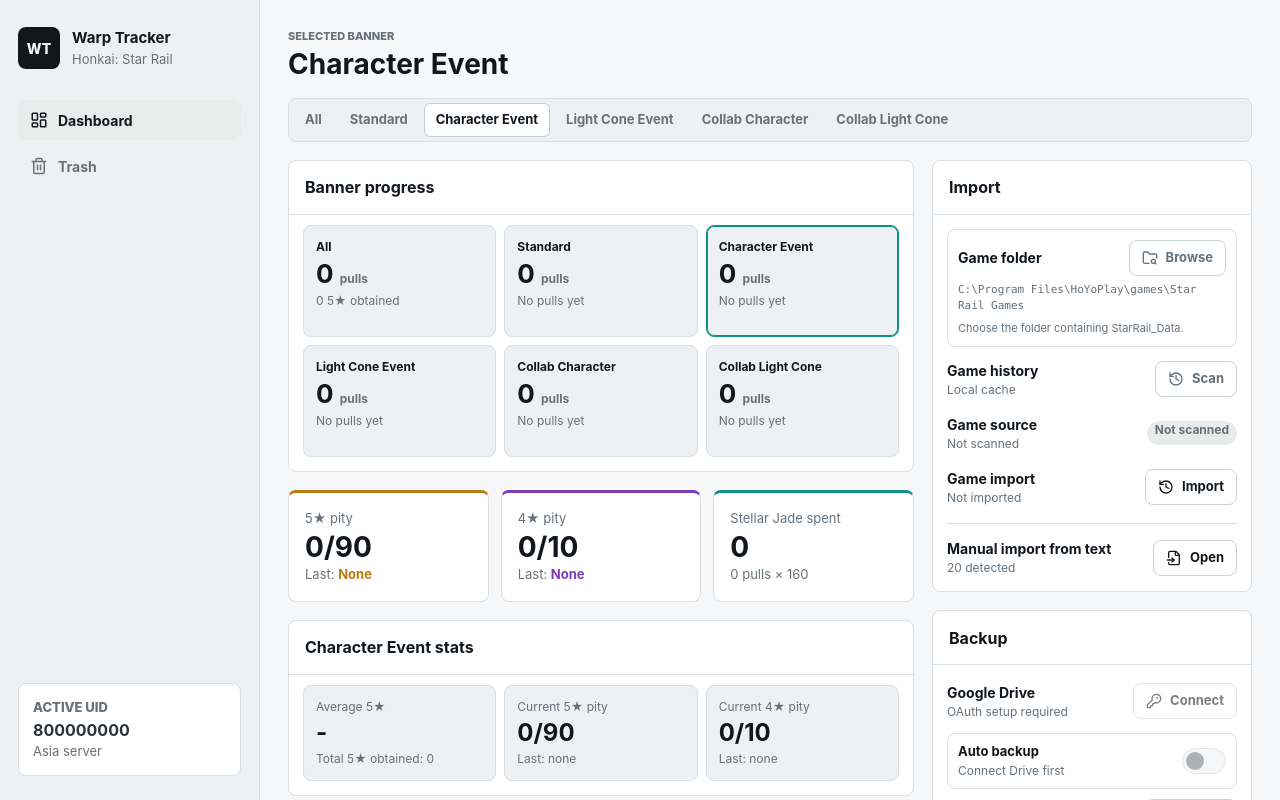
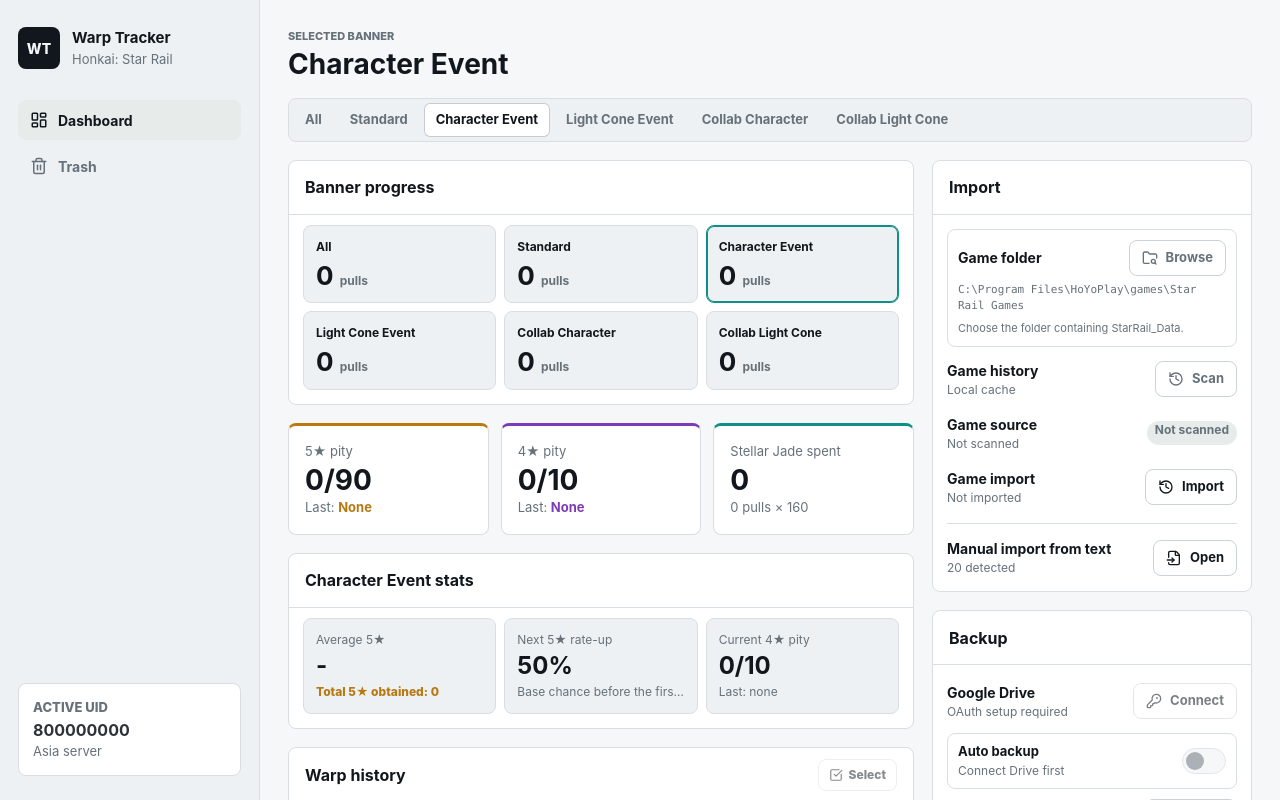
Before and after one commit to virtual-miku/miku-warp, a React (Vite) app: page / in a window 1280 px wide. Shown: the top 800 px of the page. Built offline with nearby package versions, Linux system fonts and the light colour scheme.

Commit message:
feat: show next rate-up chance

```diff
--- a/src/app/App.css
+++ b/src/app/App.css
@@ -212,6 +212,10 @@
   gap: 12px;
 }
 
+.stellar-jade-overview {
+  grid-template-columns: minmax(0, 1fr);
+}
+
 .pity-card {
   min-height: 112px;
   padding: 16px;
@@ -269,10 +273,10 @@
 }
 
 .banner-summary-card {
-  min-height: 112px;
-  display: grid;
-  align-content: start;
-  gap: 4px;
+  min-height: 76px;
+  display: grid;
+  align-content: center;
+  gap: 6px;
   padding: 12px;
   border: 1px solid var(--border);
   border-radius: 8px;
@@ -351,6 +355,11 @@
   font-size: 12px;
   text-overflow: ellipsis;
   white-space: nowrap;
+}
+
+.banner-detail-item .banner-detail-gold {
+  color: var(--rarity-5);
+  font-weight: 800;
 }
 
 .banner-detail-item strong {
--- a/src/app/App.tsx
+++ b/src/app/App.tsx
@@ -79,7 +79,10 @@
 import { BannerStatsPanel } from '../features/warp-history/components/BannerStatsPanel'
 import { BannerSummaryGrid } from '../features/warp-history/components/BannerSummaryGrid'
 import { BannerTabs } from '../features/warp-history/components/BannerTabs'
-import { PityOverview } from '../features/warp-history/components/PityOverview'
+import {
+  PityOverview,
+  StellarJadeOverview,
+} from '../features/warp-history/components/PityOverview'
 import {
   WarpTimeline,
   type TimelineRarityFilter,
@@ -1738,7 +1741,9 @@
                 summaries={bannerSummaries}
                 onBannerTypeChange={handleBannerTypeChange}
               />
-              {activeBannerType === 'all' ? null : (
+              {activeBannerType === 'all' ? (
+                <StellarJadeOverview totalPulls={activeAccountPullCount} />
+              ) : (
                 <>
                   <PityOverview
                     bannerType={activeBannerType}
--- a/src/features/warp-history/components/BannerStatsPanel.tsx
+++ b/src/features/warp-history/components/BannerStatsPanel.tsx
@@ -1,9 +1,6 @@
-import {
-  getBannerLabel,
-  getFiveStarHardPity,
-  type BannerType,
-} from '../domain/banner'
+import { getBannerLabel, type BannerType } from '../domain/banner'
 import type { WarpBannerSummary } from '../../persistence/data/warp-pull-history'
+import { getNextRateUpChance } from '../domain/rate-up'
 
 type BannerStatsPanelProps = {
   bannerType: BannerType
@@ -14,6 +11,11 @@
   bannerType,
   summary,
 }: BannerStatsPanelProps) {
+  const nextRateUp = getNextRateUpChance(
+    bannerType,
+    summary?.lastFiveStarName,
+  )
+
   return (
     <section className="banner-detail-panel" aria-label="Banner statistics">
       <header className="panel-header">
@@ -27,14 +29,12 @@
             summary?.fiveStarCount,
           )}
           detail={`Total 5★ obtained: ${summary?.fiveStarCount ?? 0}`}
+          detailClassName="banner-detail-gold"
         />
         <StatItem
-          label="Current 5★ pity"
-          value={`${summary?.currentFiveStarPity ?? 0}/${getFiveStarHardPity(bannerType)}`}
-          detail={formatLastPity(
-            summary?.lastFiveStarName,
-            summary?.lastFiveStarPity,
-          )}
+          label="Next 5★ rate-up"
+          value={nextRateUp.chance === undefined ? 'N/A' : `${nextRateUp.chance}%`}
+          detail={nextRateUp.detail}
         />
         <StatItem
           label="Current 4★ pity"
@@ -53,14 +53,15 @@
   label: string
   value: number | string
   detail: string
+  detailClassName?: string
 }
 
-function StatItem({ label, value, detail }: StatItemProps) {
+function StatItem({ label, value, detail, detailClassName }: StatItemProps) {
   return (
     <article className="banner-detail-item">
       <span>{label}</span>
       <strong>{value}</strong>
-      <span>{detail}</span>
+      <span className={detailClassName}>{detail}</span>
     </article>
   )
 }
@@ -73,7 +74,7 @@
     return '-'
   }
 
-  return `${(total / count).toFixed(1)} pity`
+  return `Pity ${(total / count).toFixed(1)}`
 }
 
 function formatLastPity(name: string | undefined, pity: number | undefined) {
--- a/src/features/warp-history/components/BannerSummaryGrid.tsx
+++ b/src/features/warp-history/components/BannerSummaryGrid.tsx
@@ -1,7 +1,6 @@
 import {
   bannerDefinitions,
   type BannerFilterType,
-  getFiveStarHardPity,
   getBannerLabel,
 } from '../domain/banner'
 import type { WarpBannerSummary } from '../../persistence/data/warp-pull-history'
@@ -49,7 +48,6 @@
         >
           <span>All</span>
           <strong>{allSummary.totalPulls} <small>pulls</small></strong>
-          <span>{allSummary.fiveStarCount} 5★ obtained</span>
         </button>
         {visibleBanners.map((banner) => {
           const summary = summaryByBanner.get(banner.type)
@@ -69,7 +67,6 @@
             >
               <span>{getBannerLabel(banner.type)}</span>
               <strong>{summary?.totalPulls ?? 0} <small>pulls</small></strong>
-              <span>{formatFiveStarLine(banner.type, summary)}</span>
             </button>
           )
         })}
@@ -81,38 +78,14 @@
 function summarizeAllBanners(summaries: WarpBannerSummary[]) {
   return summaries.reduce<{
     totalPulls: number
-    fiveStarCount: number
-    lastItemName?: string
-    lastPullAt?: string
   }>(
     (result, summary) => {
-      const isLatest =
-        summary.lastPullAt &&
-        (!result.lastPullAt || summary.lastPullAt > result.lastPullAt)
-
       return {
         totalPulls: result.totalPulls + summary.totalPulls,
-        fiveStarCount: result.fiveStarCount + summary.fiveStarCount,
-        lastItemName: isLatest ? summary.lastItemName : result.lastItemName,
-        lastPullAt: isLatest ? summary.lastPullAt : result.lastPullAt,
       }
     },
     {
       totalPulls: 0,
-      fiveStarCount: 0,
-      lastItemName: undefined,
-      lastPullAt: undefined,
     },
   )
 }
-
-function formatFiveStarLine(
-  bannerType: Exclude<BannerFilterType, 'all'>,
-  summary: WarpBannerSummary | undefined,
-) {
-  if (!summary || summary.totalPulls === 0) {
-    return 'No pulls yet'
-  }
-
-  return `5★ pity ${summary.currentFiveStarPity}/${getFiveStarHardPity(bannerType)} - ${summary.fiveStarCount} obtained`
-}
--- a/src/features/warp-history/components/PityOverview.tsx
+++ b/src/features/warp-history/components/PityOverview.tsx
@@ -4,6 +4,10 @@
 type PityOverviewProps = {
   bannerType: BannerType
   summary: PitySummary
+}
+
+type StellarJadeOverviewProps = {
+  totalPulls: number
 }
 
 export function PityOverview({ bannerType, summary }: PityOverviewProps) {
@@ -34,6 +38,21 @@
   )
 }
 
+export function StellarJadeOverview({ totalPulls }: StellarJadeOverviewProps) {
+  return (
+    <section
+      className="pity-grid stellar-jade-overview"
+      aria-label="Stellar Jade overview"
+    >
+      <article className="pity-card pity-accent-teal">
+        <span>Stellar Jade spent</span>
+        <strong>{formatStellarJade(totalPulls * 160)}</strong>
+        <span>{totalPulls} pulls × 160</span>
+      </article>
+    </section>
+  )
+}
+
 function formatStellarJade(value: number) {
   return new Intl.NumberFormat('en-US').format(value)
 }
--- /dev/null
+++ b/src/features/warp-history/domain/rate-up.ts
@@ -0,0 +1,80 @@
+import type { BannerType } from './banner'
+
+const standardCharacterNames = new Set([
+  'Bailu',
+  'Bronya',
+  'Clara',
+  'Gepard',
+  'Himeko',
+  'Welt',
+  'Yanqing',
+])
+
+const standardLightConeNames = new Set([
+  "But the Battle Isn't Over",
+  'In the Name of the World',
+  'Moment of Victory',
+  'Night on the Milky Way',
+  'Sleep Like the Dead',
+  'Something Irreplaceable',
+  'Time Waits for No One',
+])
+
+export type NextRateUpChance = {
+  chance?: number
+  detail: string
+}
+
+export function getNextRateUpChance(
+  bannerType: BannerType,
+  lastFiveStarName?: string,
+): NextRateUpChance {
+  const baseChance = getBaseRateUpChance(bannerType)
+
+  if (baseChance === undefined) {
+    return { detail: 'This banner has no featured rate-up.' }
+  }
+
+  if (lastFiveStarName && isKnownOffRateItem(bannerType, lastFiveStarName)) {
+    return {
+      chance: 100,
+      detail: `Guaranteed after ${lastFiveStarName}`,
+    }
+  }
+
+  return {
+    chance: baseChance,
+    detail: lastFiveStarName
+      ? `Base chance after ${lastFiveStarName}`
+      : 'Base chance before the first recorded 5★',
+  }
+}
+
+function getBaseRateUpChance(bannerType: BannerType) {
+  if (
+    bannerType === 'character_event' ||
+    bannerType === 'collaboration_character'
+  ) {
+    return 50
+  }
+
+  if (
+    bannerType === 'light_cone_event' ||
+    bannerType === 'collaboration_light_cone'
+  ) {
+    return 75
+  }
+
+  return undefined
+}
+
+function isKnownOffRateItem(bannerType: BannerType, itemName: string) {
+  if (
+    bannerType === 'character_event' ||
+    bannerType === 'collaboration_character'
+  ) {
+    return standardCharacterNames.has(itemName)
+  }
+
+  return standardLightConeNames.has(itemName)
+}
```
Also changed, not shown: 1 other file (tests, documents, lock files or other folders).
